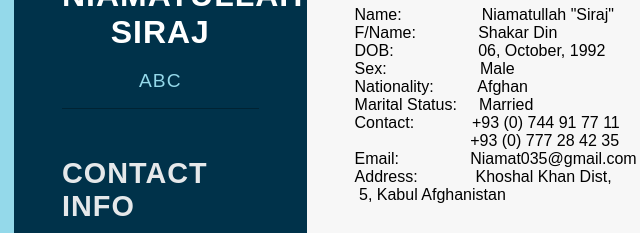
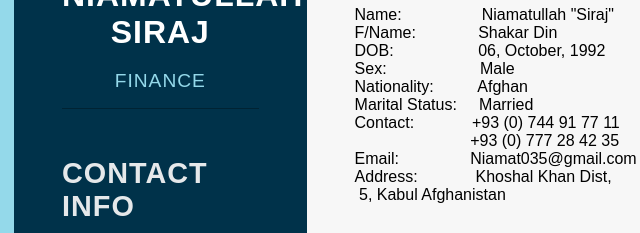
Before and after one commit to HikmatullahSiraj/niamatullajCV, a plain HTML site: page index.html in a window 1280 px wide. Shown: the part 306-539 px from the top of the page, 114-754 px from the left. Drawn offline with Linux system fonts and the light colour scheme.

Commit message:
Add files via upload

```diff
--- a/index.html
+++ b/index.html
@@ -25,7 +25,7 @@
                         <img src="Niamat.jpg" alt="">
                     </div>
                     <h2 class="name">Niamatullah Siraj</h2>
-                    <p class="career">ABC</p>
+                    <p class="career">Finance</p>
                 </div>
                 <div class="contact-info">
                     <h3 class="main-title">Contact Info</h3>
```
